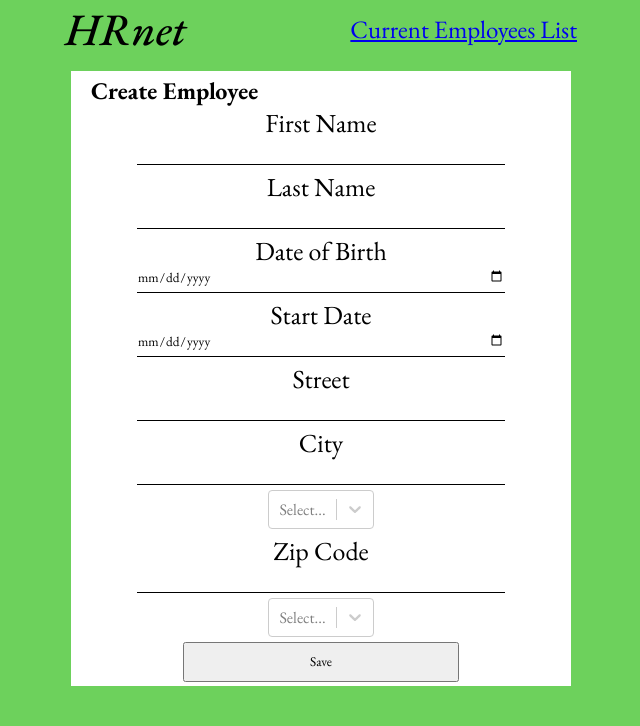
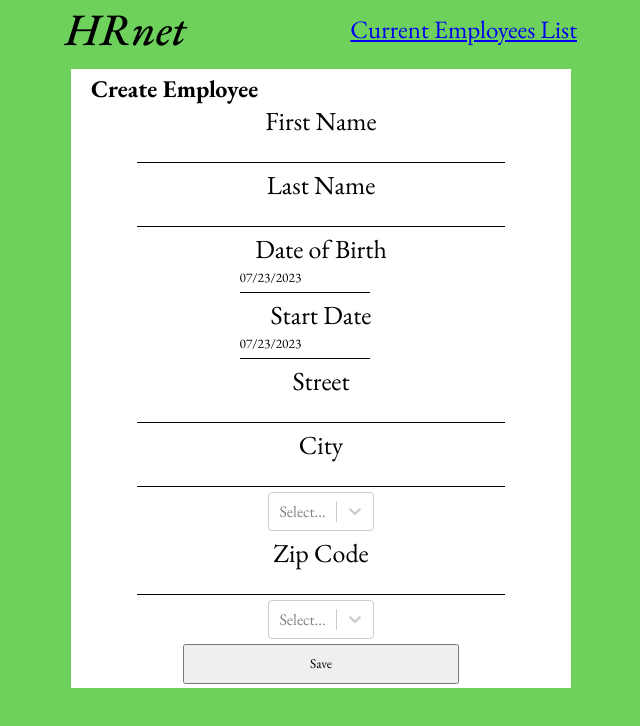
Before and after one commit to Eliaexe/HR-NET, a React (Create React App) app: page / in a window 1280 px wide. Shown: the top 726 px of the page, without its empty margins (319-959 px from the left). Built offline with nearby package versions, Linux system fonts and the light colour scheme.

Commit message:
added date picker

```diff
--- a/package.json
+++ b/package.json
@@ -7,6 +7,7 @@
     "@testing-library/react": "^13.4.0",
     "@testing-library/user-event": "^13.5.0",
     "react": "^18.2.0",
+    "react-datepicker": "^4.16.0",
     "react-dom": "^18.2.0",
     "react-redux": "^8.1.1",
     "react-router-dom": "^6.14.2",
--- a/src/components/Modal.jsx
+++ b/src/components/Modal.jsx
@@ -3,11 +3,15 @@ import { useState } from "react";
 import { saveEmployee } from "../store/actions";
 // React-Select external pakage
 import Select from "react-select";
+import DatePicker from "react-datepicker";
+import "react-datepicker/dist/react-datepicker.css";
+
 
 export default function Modal(props) {
   const modalStructure = props.input;
   const dispatch = useDispatch();
   const [selectedOption, setSelectedOption] = useState(null);
+  const [inputDate, setinputDate] = useState(new Date());
 
 
   const handleSubmit = (e) => {
@@ -37,7 +41,7 @@ export default function Modal(props) {
         const metadata = input.toLowerCase().split(" ").join("_");
         // const isRequired = type[1] === 'required' ? true : false
         // console.log(isRequired);
-        if (type[0] !== 'select') {
+        if (type[0] !== 'select' && type[0] !== 'date') {
           // console.log(type[1]);
             inputElements.push(
               <div className="input-wrapper" key={metadata}>
@@ -47,6 +51,8 @@ export default function Modal(props) {
             );
         } else if (type[0] === 'select') {
             inputElements.push(renderSelectInput(input, type[1], metadata))
+        } else if (type[0] === 'date'){
+          inputElements.push(renderDateInput(input, metadata));
         }
       }
     }
@@ -72,6 +78,15 @@ export default function Modal(props) {
     );
   };
 
+  const renderDateInput = (name, metadata) => {
+    return (
+      <div className="input-wrapper" key={metadata}>
+         <label htmlFor={metadata}>{name}</label>
+        <DatePicker selected={inputDate} onChange={(date) => setinputDate(date)} />
+      </div>
+    );
+  };
+
   return (
     <section className="modal">
       <form className="form" id="form" onSubmit={handleSubmit}>
```
Also changed, not shown: 2 other files (tests, documents, lock files or other folders).
